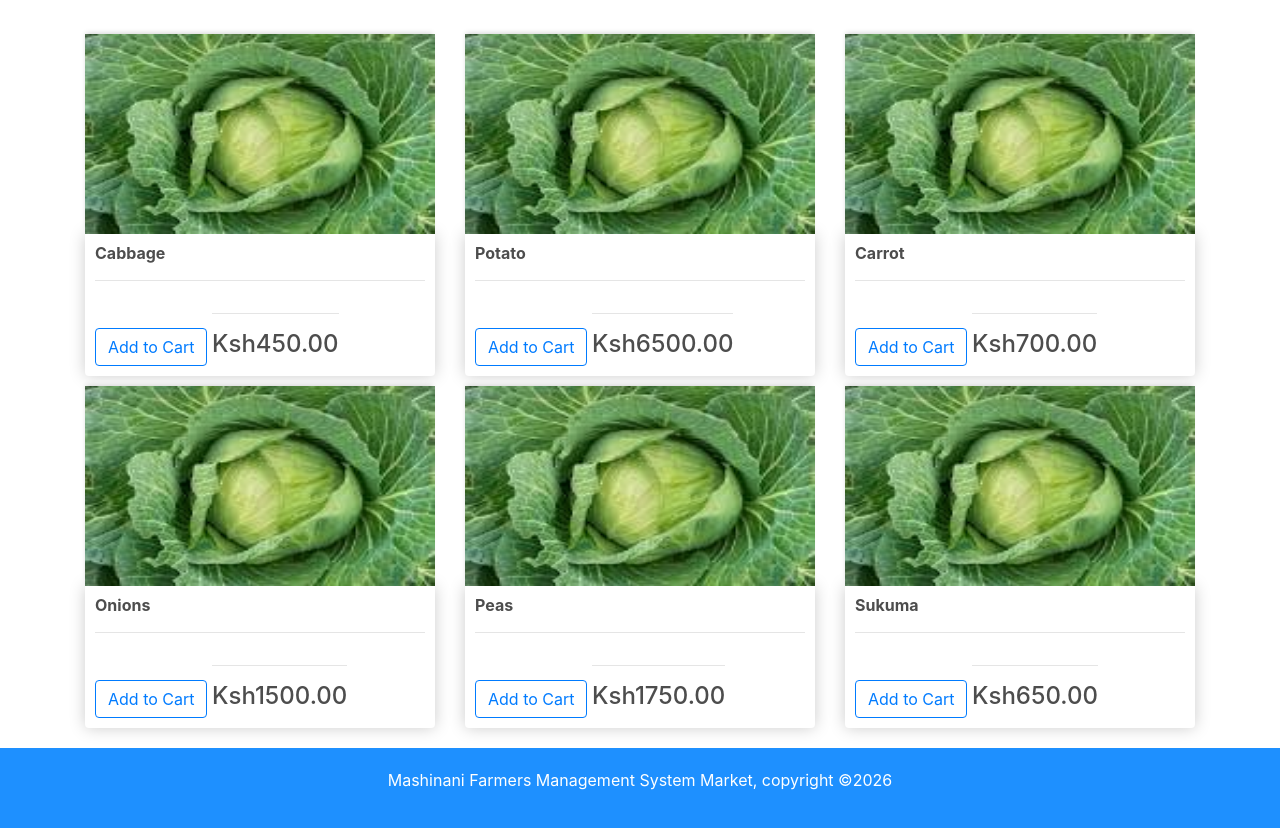
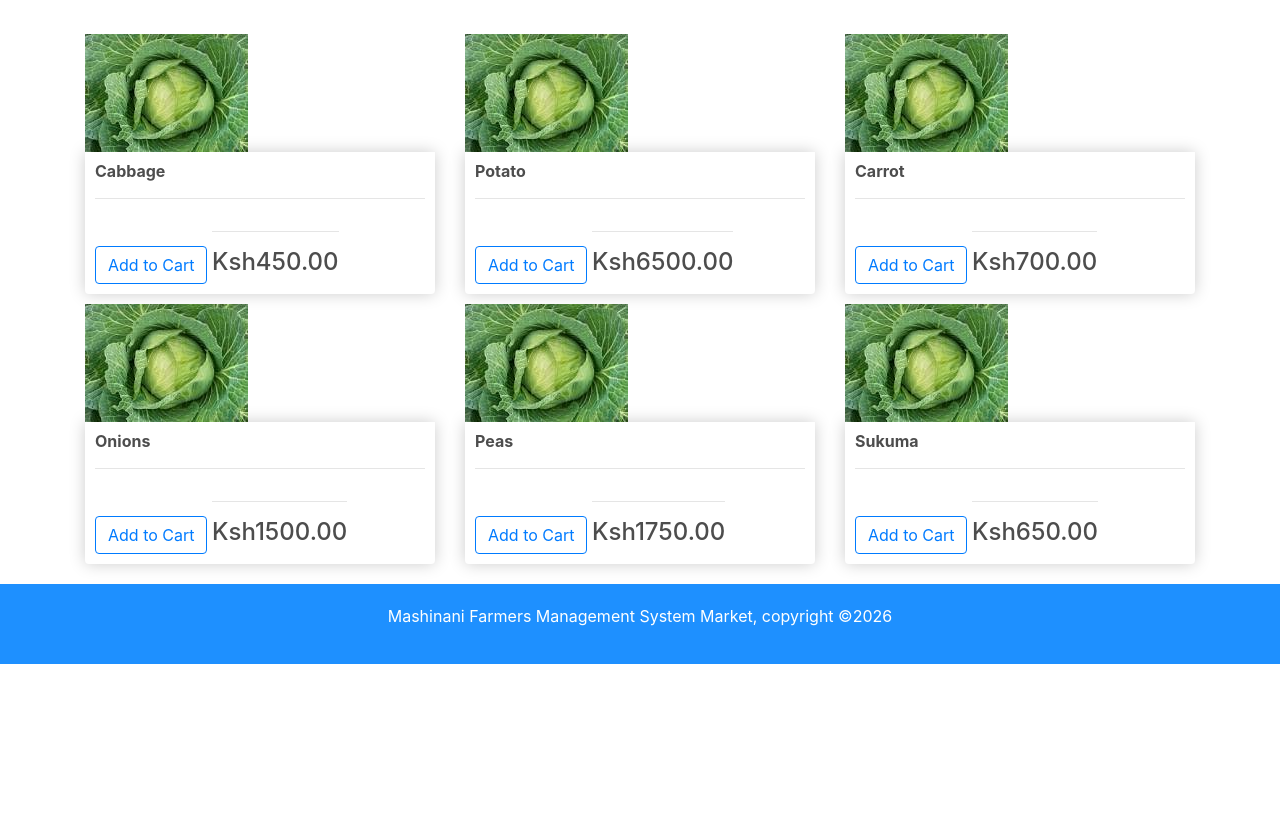
Before and after one commit to waudoerick/WAKULIMA, a Django app: page /store/ in a window 1280 px wide. Shown: the part 72-900 px from the top of the page. After the commit the page ends 736 px from the top, so only its background shows below. Run offline with Django 4.2, Linux system fonts and the light colour scheme; data comes from the database, SQL or seed files in the repository.

Commit message:
Test product image without CSS

```diff
--- a/store/templates/store/store.html
+++ b/store/templates/store/store.html
@@ -6,7 +6,7 @@
     <div class="row">
         {% for product in products %}
         <div class="col-lg-4">
-            <img class="thumbnail" src="/static/images/cabbo.jpg">
+            <img src="/static/images/cabbo.jpg">
             <div class="box-element product">
                 <h6><strong>{{product.name}}</strong></h6>
                 <hr>
```
